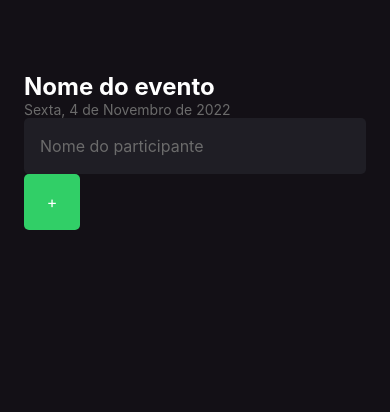
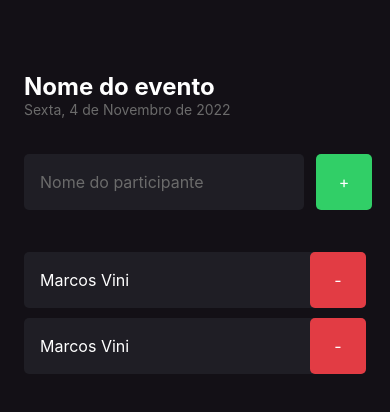
Before and after one commit to marcoscode404/ProjectIniciandoComReactNative, a React Native app in the folder imhere/: screen / in a window 390 px wide. Shown: the top 412 px of the page. Built offline with nearby package versions, Linux system fonts and the light colour scheme.

Commit message:
Criando components

```diff
--- /dev/null
+++ b/imhere/src/components/Participant/index.tsx
@@ -0,0 +1,18 @@
+import { Text, TouchableOpacity, View } from "react-native";
+import { styles } from "./styles";
+
+export function Participant() {
+    return (
+        <View style={styles.container}>
+            <Text style={styles.name}>
+                Marcos Vini
+            </Text>
+
+            <TouchableOpacity style={styles.button} >
+                <Text style={styles.buttonText}>
+                    -
+                </Text>
+            </TouchableOpacity>
+        </View>
+    )
+}
--- /dev/null
+++ b/imhere/src/components/Participant/styles.ts
@@ -0,0 +1,33 @@
+import { StyleSheet } from "react-native";
+
+export const styles = StyleSheet.create({
+    container: {
+        width: '100%',
+        backgroundColor: '#1F1E25',
+        borderRadius: 5,
+        flexDirection: 'row',
+        alignItems: 'center',
+        marginBottom: 10
+    },
+
+    name: {
+        flex: 1,
+        fontSize: 16,
+        color: '#FFF',
+        marginLeft: 16
+    },
+
+    buttonText: {
+        color: '#FFF',
+        fontSize: 16,
+    },
+
+    button: {
+        width: 56,
+        height: 56,
+        borderRadius: 5,
+        backgroundColor: '#E23C44',
+        alignItems: 'center',
+        justifyContent: 'center',
+    },
+})
--- a/imhere/src/screens/Home/index.tsx
+++ b/imhere/src/screens/Home/index.tsx
@@ -1,9 +1,10 @@
 import { Text, TextInput, View, TouchableOpacity } from "react-native";
+import { Participant } from "../../components/Participant";
 import { styles } from "./styles";
 
 export function Home() {
 
-    function handleParticipantAdd(){
+    function handleParticipantAdd() {
         console.log("clicou");
     }
 
@@ -17,18 +18,25 @@
                 Sexta, 4 de Novembro de 2022
             </Text>
 
+            {/* formulario */}
+            <View style={styles.form}>
                 <TextInput
                     style={styles.input}
                     placeholder={'Nome do participante'}
                     placeholderTextColor="#6B6B6B"
                 />
 
-            {/*  */}
                 <TouchableOpacity style={styles.button} onPress={handleParticipantAdd}>
                     <Text style={styles.buttonText}>
                         +
                     </Text>
                 </TouchableOpacity>
+
+            </View>
+
+            <Participant />
+            <Participant />
+
         </View>
     )
 }
--- a/imhere/src/screens/Home/styles.ts
+++ b/imhere/src/screens/Home/styles.ts
@@ -19,12 +19,14 @@
     },
 
     input: {
+        flex: 1,
         height: 56,
         backgroundColor: '#1F1E25',
         borderRadius: 5,
         color: '#FFF',
         padding: 16,
         fontSize: 16,
+        marginRight: 12,
     },
 
     buttonText: {
@@ -39,5 +41,13 @@
         backgroundColor: '#31CF67',
         alignItems: 'center',
         justifyContent: 'center',
+    },
+
+    form: {
+        width: '100%',
+        flexDirection: 'row',
+        marginTop: 36,
+        marginBottom: 42
     }
+
 })
```
Lines whose indentation alone changed are shown as unchanged.
